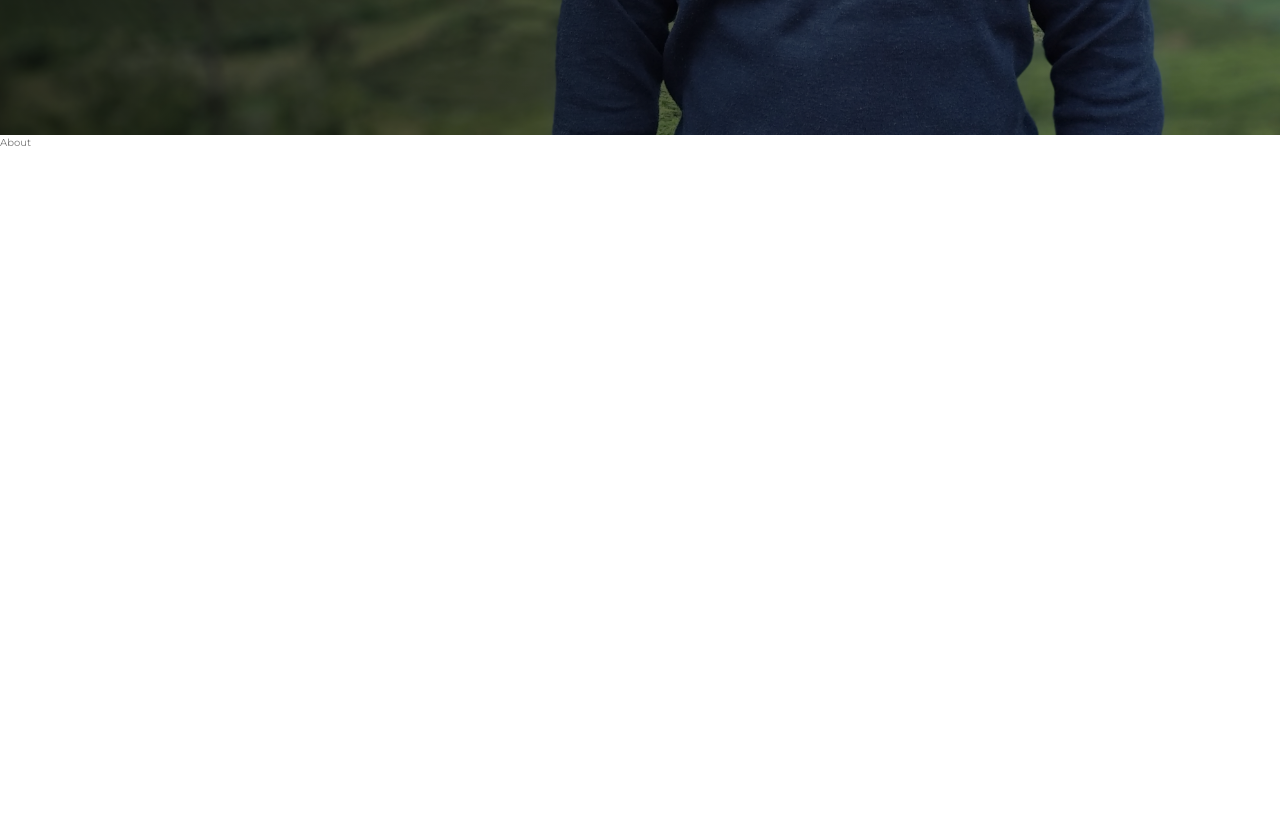
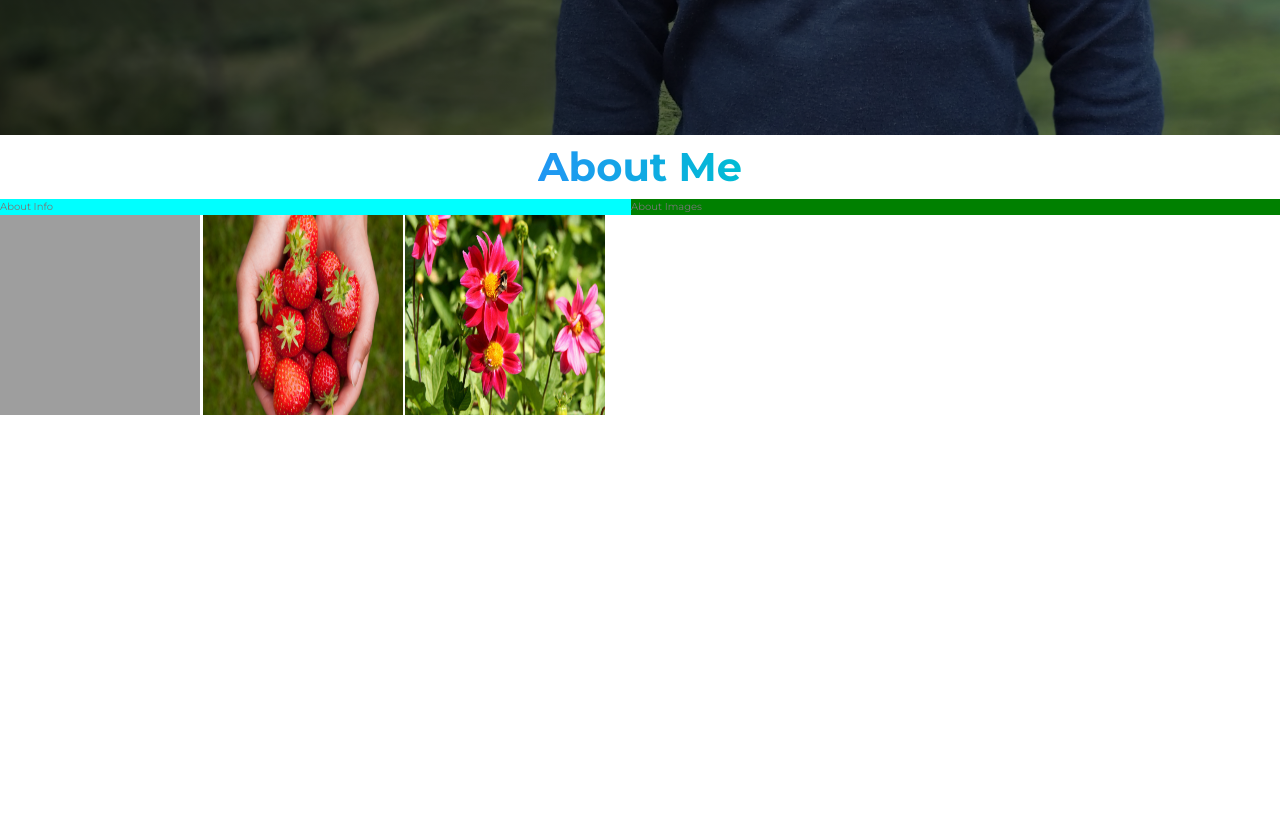
Before and after one commit to aniketDev/my-portfolio, a website: page index.html in a window 1280 px wide. Shown: the part 665-1480 px from the top of the page. Drawn offline with Linux system fonts and the light colour scheme; grey boxes are pictures that could not be loaded.

Commit message:
about section start

```diff
--- a/assets/sass/abstracts/_mixins.scss
+++ b/assets/sass/abstracts/_mixins.scss
@@ -0,0 +1,10 @@
+@mixin flex-center {
+    display: flex;
+    justify-content: center;
+    align-items: center;
+}
+
+@mixin text-bg {
+    -webkit-background-clip: text;
+    -webkit-text-fill-color: transparent;
+}
--- /dev/null
+++ b/assets/sass/components/_image.scss
@@ -0,0 +1,18 @@
+.image-container {
+    position: relative;
+
+    .img--1 {
+        width: 20rem;
+        height: 20rem;
+    }
+
+    .img--2 {
+        width: 20rem;
+        height: 20rem;
+    }
+
+    .img--3 {
+        width: 20rem;
+        height: 20rem;
+    }
+}
--- a/assets/sass/components/_navmenu.scss
+++ b/assets/sass/components/_navmenu.scss
@@ -26,7 +26,7 @@
                 font-weight: 500;
                 transition: color 0.5s ease-in-out, border-bottom 0.18s ease-in-out;
 
-                &::before {
+                &::after {
                     content: "";
                     display: block;
                     width: 0;
@@ -43,7 +43,7 @@
                     //color: var(--color-amber);
                     //border-bottom: 0.3rem solid var(--color-amber);
 
-                    &::before {
+                    &::after {
                         width: 100%;
                     }
                 }
--- a/assets/sass/pages/_index.scss
+++ b/assets/sass/pages/_index.scss
@@ -31,8 +31,7 @@
 
                 span {
                     background: -webkit-linear-gradient(rgba($color-yellow, 1) 30%, rgba($color-yellow, 0) 100%);
-                    -webkit-text-fill-color: transparent;
-                    -webkit-background-clip: text;
+                    @include text-bg;
                 }
             }
 
@@ -46,16 +45,54 @@
 
 #about {
     height: 100vh;
+
+    .about-heading {
+        text-align: center;
+
+        span {
+            font-size: 4rem;
+            font-weight: 700;
+            display: inline-block;
+            background: linear-gradient(to right, var(--color-blue), var(--color-cyan));
+
+            @include text-bg;
+            transition: all .2s;
+
+            &:hover {
+                transform: scale(1.1);
+                text-shadow: 0.5rem 1rem 2rem rgba(0, 0, 0, 0.3);
+            }
+        }
+    }
+
+    .about-content {
+        display: flex;
+        flex-direction: row;
+
+        .about-info {
+            background-color: aqua;
+            flex-grow: 1; // or, flex: 1;
+        }
+
+        .about-images {
+            background-color: green;
+            flex-grow: 1;
+            ;
+        }
+    }
 }
 
 #skills {
     height: 50rem;
+    background-color: brown;
 }
 
 #experience {
     height: 50rem;
+    background-color: tomato;
 }
 
 #education {
     height: 50rem;
+    background-color: steelblue;
 }
--- a/assets/sass/style.scss
+++ b/assets/sass/style.scss
@@ -7,6 +7,7 @@
 @import "base/typography";
 
 @import "components/button";
+@import "components/image";
 @import "components/navmenu";
 
 @import "layout/grid";
--- a/index.html
+++ b/index.html
@@ -45,9 +45,24 @@
             </div>
         </section>
 
-        <!-- Skills Section -->
+        <!-- About Section -->
         <section id="about">
-            About
+            <div class="about-heading">
+                <span>About Me</span>
+            </div>
+            <div class="about-content">
+                <div class="about-info">
+                    About Info
+                </div>
+                <div class="about-images">
+                    About Images
+                </div>
+            </div>
+            <div class="image-container">
+                <img src="/assets/images/img1.jpg" alt="" class="img--1">
+                <img src="/assets/images/img2.png" alt="" class="img--2">
+                <img src="/assets/images/img3.jpg" alt="" class="img--3">
+            </div>
         </section>
 
         <!-- Skills Section -->
```
Also changed, not shown: assets/css/style.css, assets/css/style.min.css, assets/images/img2.png (added), assets/images/img3.jpg (added), 3 other files.
